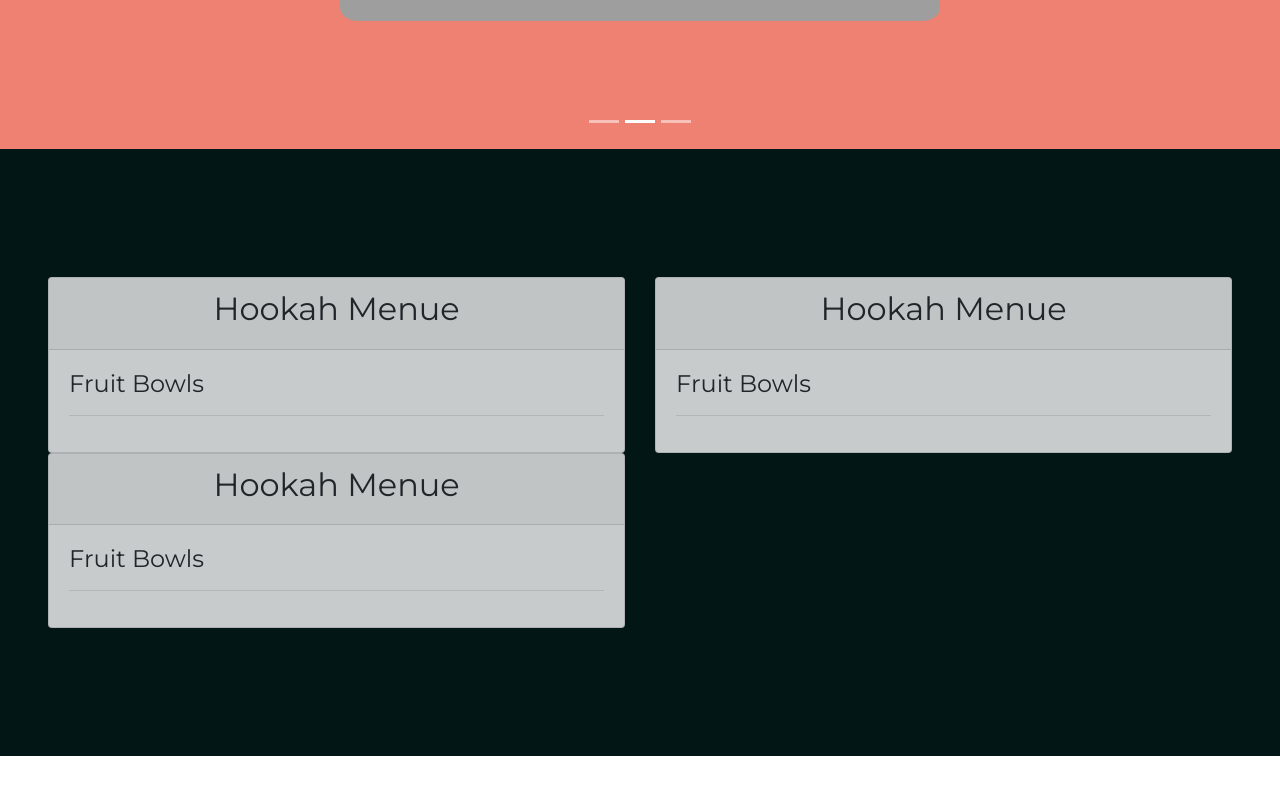
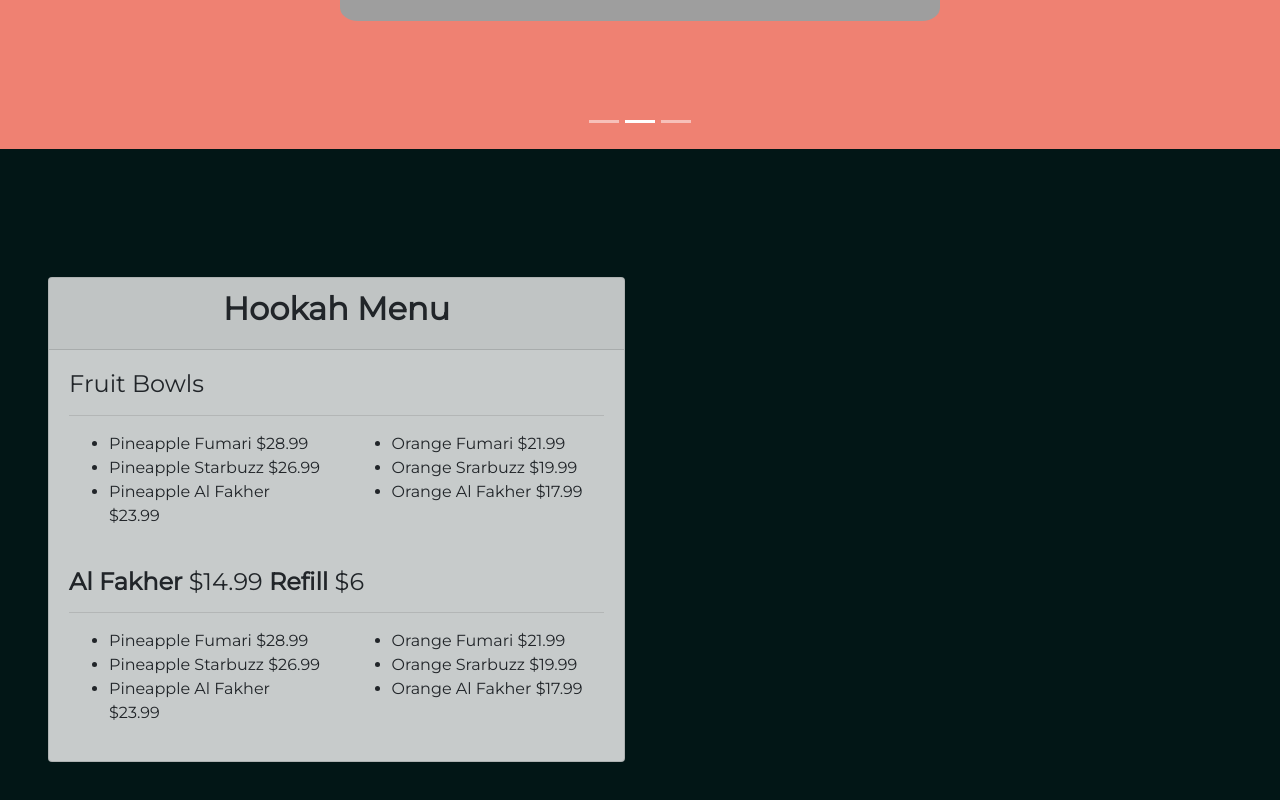
Before and after one commit to wojeil/Byblos_Hookah_Lounge-, a React (Create React App) app in the folder client/: page / in a window 1280 px wide. Shown: the part 953-1753 px from the top of the page. Before the commit the page ends 1709 px from the top, so only its background shows below. Built offline with nearby package versions, Linux system fonts and the light colour scheme; grey boxes are pictures that could not be loaded; a web font is replaced by a local one.

Commit message:
adding menu items

```diff
--- a/client/src/App.js
+++ b/client/src/App.js
@@ -4,7 +4,8 @@
 import Navbar from "./Navbar/Navbar";
 import Jumbotron from "./Jumbotron/Jumbotron";
 import Carousel from "./Carousel/Carousel";
-import Card from "./Card/Card";
+import CardHookah from "./Card/Card";
+
 
 function App() {
   return (
@@ -24,13 +25,13 @@
       <section id="menu">
         <div className="row">
           <div className="col-sm-4 col-md-6">
-          <Card/>
+          <CardHookah/>
           </div>
           <div className="col-sm-4 col-md-6">
-          <Card/>
+
           </div>
           <div className="col-sm-4 col-md-6">
-          <Card/>
+
           </div>
         </div>
 
--- a/client/src/Card/Card.js
+++ b/client/src/Card/Card.js
@@ -1,18 +1,52 @@
-import React from "react";
+import React, { Component } from "react";
 import "./Card.css";
-import fruitBowls from "../util/fruitBowls";
+import fruitBowls from "../util/fruitBowls.json";
+import orangeFruitBowls from "../util/orangeFruitBowls.json";
+import Li from "../Li/Li";
 
-function Card (){
 
-    return(
+class CardHookah extends Component {
+    state = {
+        fruitBowls,
+        orangeFruitBowls
+    }
+    render() {
+        return (
 
             <div className="card menu-card">
-            <div className="card-header card-title"><h2> Hookah Menue</h2></div>
+                <div className="card-header card-title"><h2><strong> Hookah Menu</strong></h2></div>
                 <div className="card-body">
                     <h4>Fruit Bowls</h4>
-                <hr/>
-                <ul className="pinapple-fb"></ul>
-                <ul className="orange-fb"></ul>
+                    <hr />
+                    <div className="row">
+                        <div className="col-sm-6"><ul className="pinapple-fb">
+                            {this.state.fruitBowls.map(fruitBowl =>
+                                <Li key={fruitBowl.id} name={fruitBowl.name} price={fruitBowl.price} />
+                            )}
+                        </ul></div>
+                        <div className="col-sm-6"> <ul className="orange-fb">
+                            {this.state.orangeFruitBowls.map(orangeFruitBowl =>
+                                <Li key={orangeFruitBowl.id} name={orangeFruitBowl.name} price={orangeFruitBowl.price} />
+                            )}
+                        </ul></div>
+                    </div>
+                    <br />
+                    <h4><strong>Al Fakher</strong> $14.99 <strong>Refill</strong> $6</h4>
+                    <hr />
+                    <div className="row">
+                        <div className="col-sm-6"><ul className="pinapple-fb">
+                            {this.state.fruitBowls.map(fruitBowl =>
+                                <Li key={fruitBowl.id} name={fruitBowl.name} price={fruitBowl.price} />
+                            )}
+                        </ul></div>
+                        <div className="col-sm-6"> <ul className="orange-fb">
+                            {this.state.orangeFruitBowls.map(orangeFruitBowl =>
+                                <Li key={orangeFruitBowl.id} name={orangeFruitBowl.name} price={orangeFruitBowl.price} />
+                            )}
+                        </ul></div>
+                    </div>
+
+
 
 
                 </div>
@@ -20,4 +54,6 @@
         )
     }
 
-export default Card;
+}
+
+export default CardHookah;
--- /dev/null
+++ b/client/src/Li/Li.js
@@ -0,0 +1,9 @@
+import React from "react";
+
+function Li (props) {
+    return(
+        <li> {props.name} {props.price}</li>
+    )
+}
+
+export default Li;
--- a/client/src/util/fruitBowls.js
+++ b/client/src/util/fruitBowls.json
@@ -1,31 +1,24 @@
-const fruitBowls ={
-
-    "properties": [
+ [
         {
             "id": 1,
             "index": 0,
             "name": "Pineapple Fumari",
-            "price": "$28.99",
+            "price": "$28.99"
 
         },
         {
             "id": 2,
             "index": 1,
-            "name": "Pineapple Fumari",
-            "price": "$28.99",
+            "name": "Pineapple Starbuzz",
+            "price": "$26.99"
 
         },
         {
             "id": 3,
             "index": 2,
-            "name": "Pineapple Fumari",
-            "price": "$28.99",
+            "name": "Pineapple Al Fakher",
+            "price": "$23.99"
 
         }
 
     ]
-
-
-    }
-
-    export default fruitBowls;
--- /dev/null
+++ b/client/src/util/orangeFruitBowls.json
@@ -0,0 +1,24 @@
+[
+    {
+        "id": 1,
+        "index": 0,
+        "name": "Orange Fumari",
+        "price": "$21.99"
+
+    },
+    {
+        "id": 2,
+        "index": 1,
+        "name": "Orange Srarbuzz",
+        "price": "$19.99"
+
+    },
+    {
+        "id": 3,
+        "index": 2,
+        "name": "Orange Al Fakher",
+        "price": "$17.99"
+
+    }
+
+]
```
Also changed, not shown: client/src/Card/Card.css (line endings or trailing spaces). Lines whose indentation alone changed are shown as unchanged.
